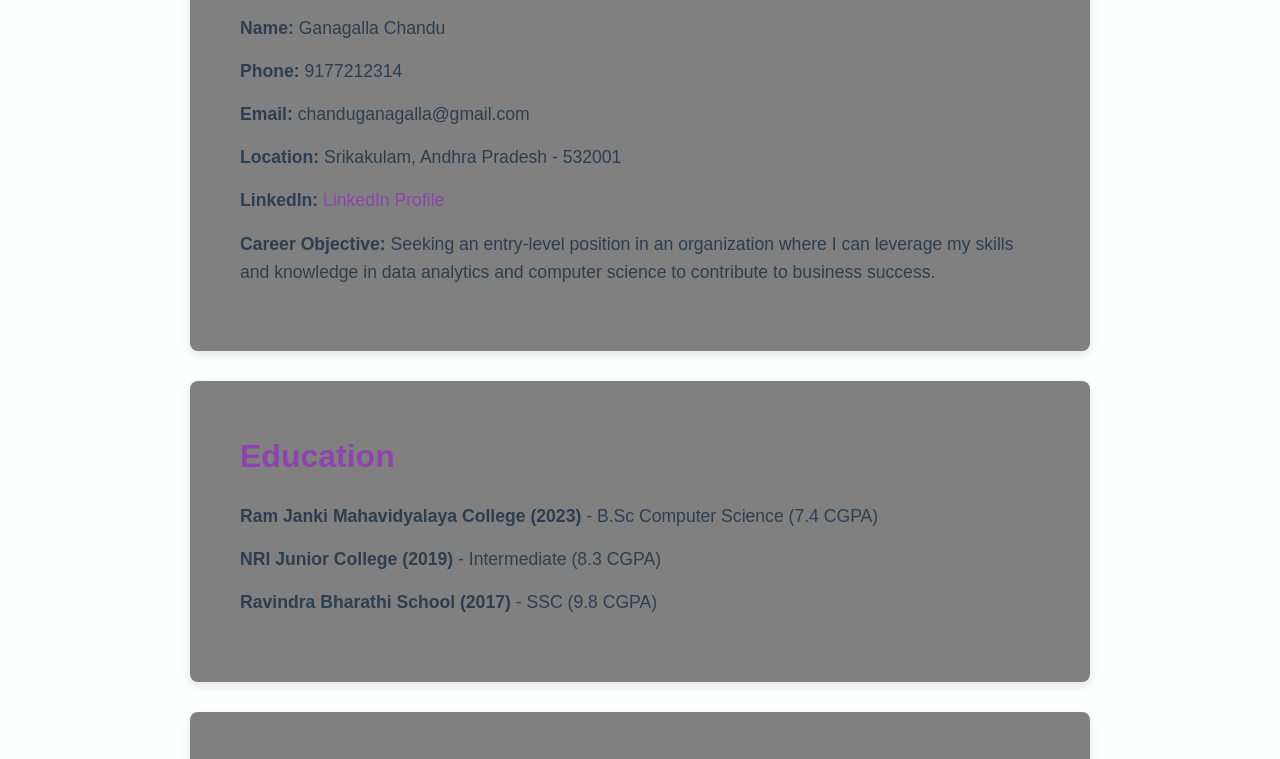
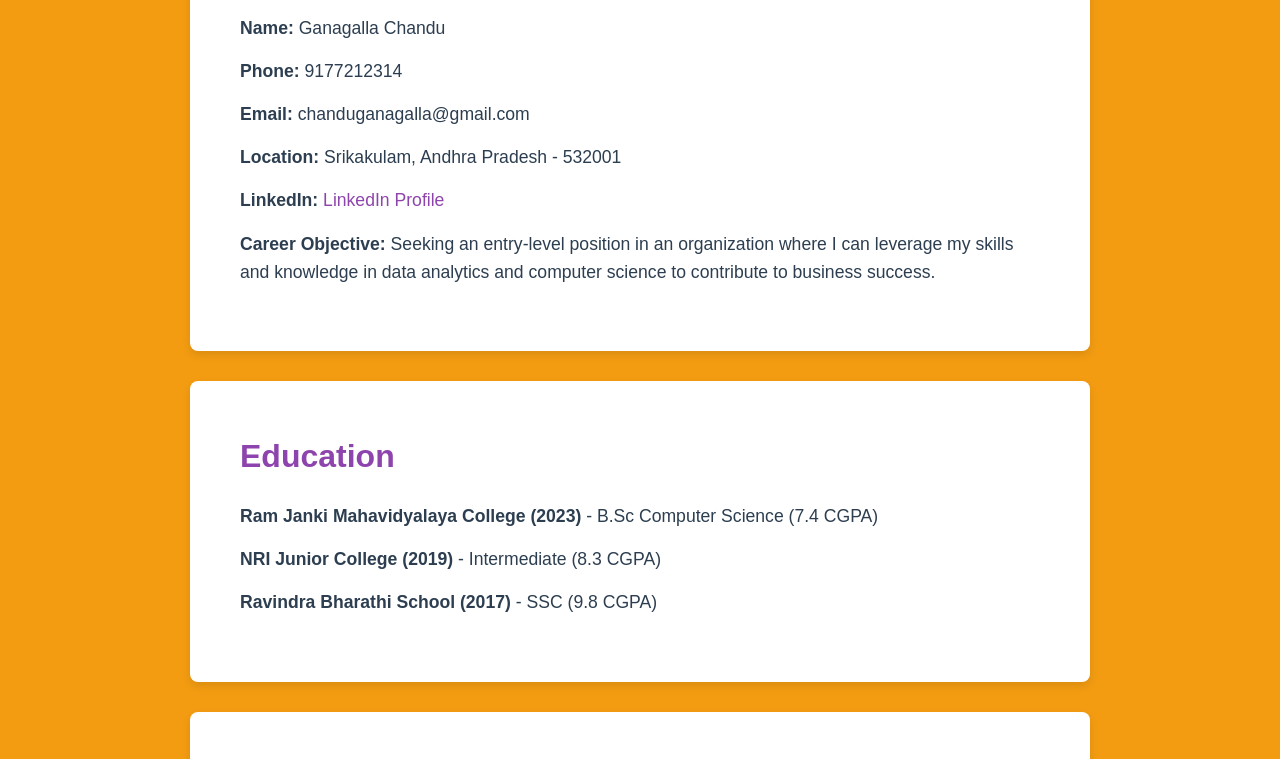
Before and after one commit to Chanduganagalla/My_Portfolio, a plain HTML site: page index.html in a window 1280 px wide. Shown: the part 507-1266 px from the top of the page. Drawn offline with nearby package versions, Linux system fonts and the light colour scheme.

Commit message:
Update index.html

```diff
--- a/index.html
+++ b/index.html
@@ -11,8 +11,8 @@
         :root {
             --primary-color: #8E44AD; /* Purple */
             --secondary-color: #E74C3C; /* Crimson Red */
-            --accent-color: #F39C12; /* Golden Yellow */
-            --background-color: #FDFEFE; /* Light Silver */
+            --accent-color: #FDFEFE; /* Golden Yellow */
+            --background-color: #F39C12; /* Light Silver */
             --text-color: #2C3E50; /* Dark Gray */
         }
 
@@ -67,7 +67,7 @@
         section {
             padding: 50px;
             margin: 30px auto;
-            background-color: grey;
+            background-color: white;
             width: 80%;
             max-width: 900px;
             border-radius: 8px;
```
